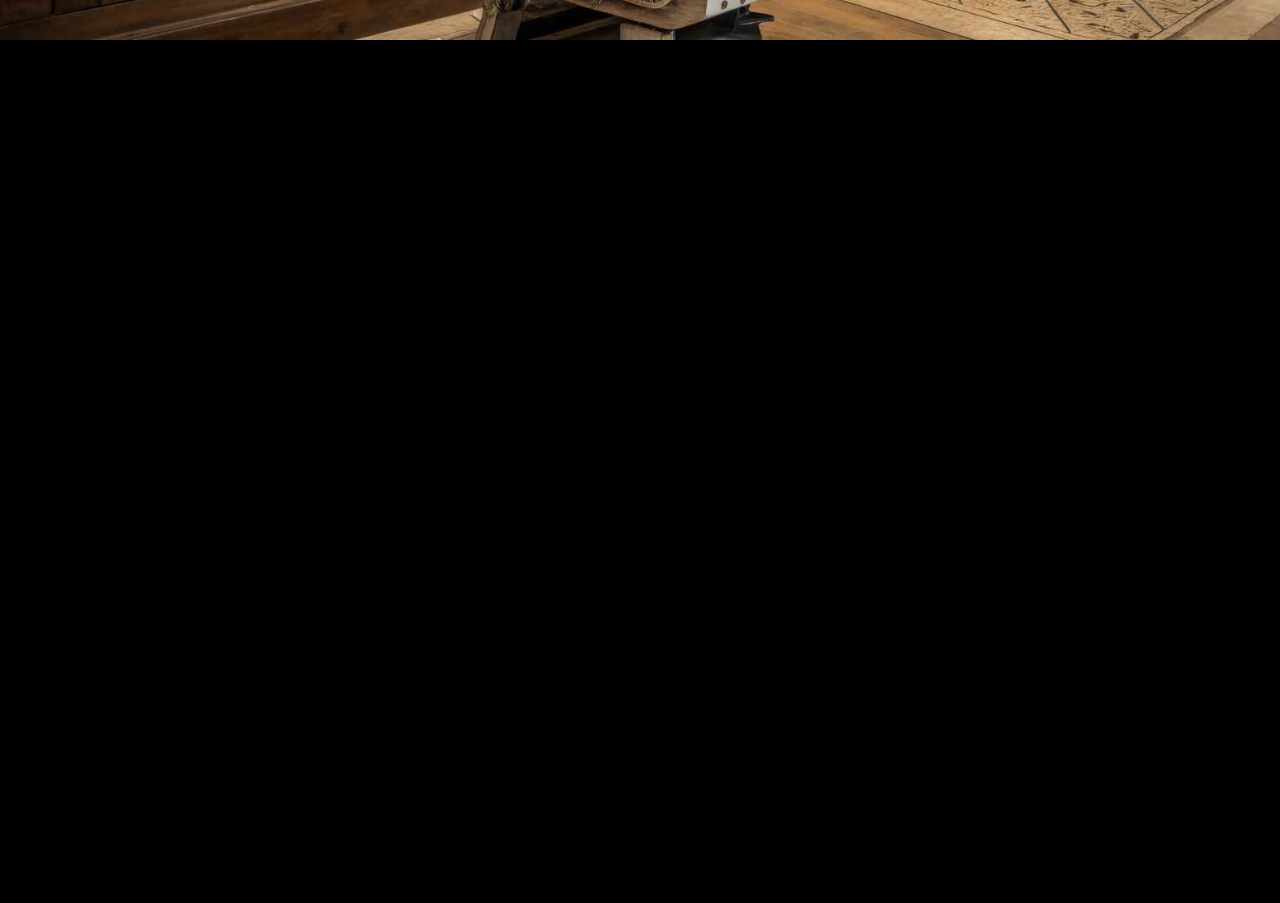
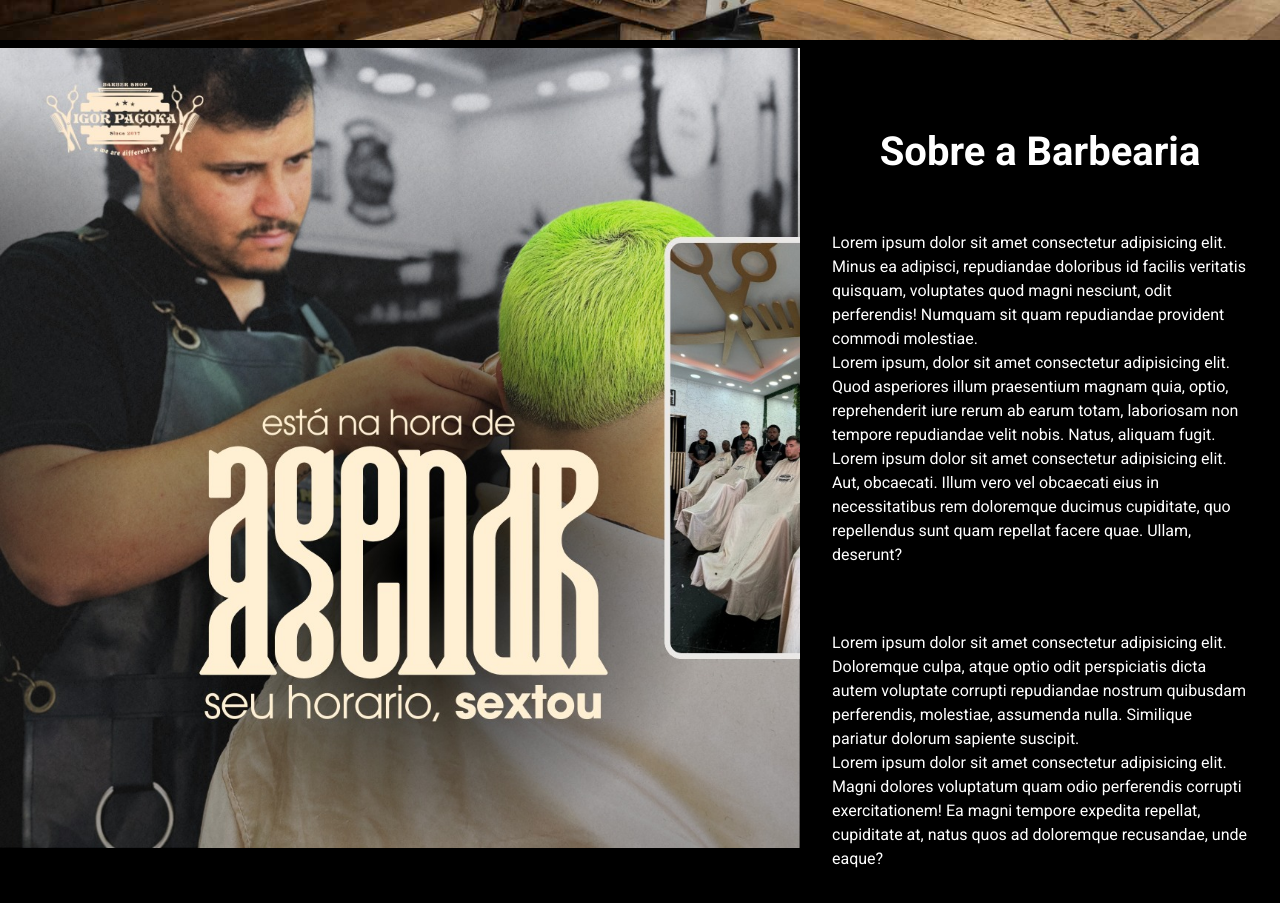
Before and after one commit to pauljr235/barber-shop, a React (Create React App) app: page / in a window 1280 px wide. Shown: the part 760-1663 px from the top of the page. Before the commit the page ends 800 px from the top, so only its background shows below. Built offline with nearby package versions, Linux system fonts and the light colour scheme.

Commit message:
Add files via upload

```diff
--- a/src/App.tsx
+++ b/src/App.tsx
@@ -1,3 +1,4 @@
+import About from './components/About'
 import Banner from './components/Banner'
 import Header from './components/Header'
 
@@ -9,6 +10,7 @@ function App() {
       <GlobalCss />
       <Header />
       <Banner />
+      <About />
     </>
   )
 }
--- /dev/null
+++ b/src/components/About/index.tsx
@@ -0,0 +1,61 @@
+import { AboutContainer, AboutText, Imagem } from './styles'
+
+import barbeiro1 from '../../assets/images/barbeiro1.jpg'
+import barbeiro2 from '../../assets/images/barbeiro2.jpg'
+import barbeiro3 from '../../assets/images/barbeiro3.jpg'
+import { useEffect, useState } from 'react'
+
+const images = [barbeiro1, barbeiro2, barbeiro3]
+
+const About = () => {
+  const [currentIndex, setCurrentIndex] = useState(0) // Índice da imagem atual
+
+  const nextImage = () => {
+    setCurrentIndex((prevIndex) => (prevIndex + 1) % images.length)
+  }
+
+  useEffect(() => {
+    const interval = setInterval(nextImage, 5000)
+    return () => clearInterval(interval)
+  }, [])
+
+  return (
+    <AboutContainer>
+      <Imagem>
+        <img src={images[currentIndex]} alt="" />
+      </Imagem>
+      <AboutText>
+        <h1>Sobre a Barbearia</h1>
+        <p>
+          Lorem ipsum dolor sit amet consectetur adipisicing elit. Minus ea
+          adipisci, repudiandae doloribus id facilis veritatis quisquam,
+          voluptates quod magni nesciunt, odit perferendis! Numquam sit quam
+          repudiandae provident commodi molestiae.
+          <br />
+          Lorem ipsum, dolor sit amet consectetur adipisicing elit. Quod
+          asperiores illum praesentium magnam quia, optio, reprehenderit iure
+          rerum ab earum totam, laboriosam non tempore repudiandae velit nobis.
+          Natus, aliquam fugit.
+          <br />
+          Lorem ipsum dolor sit amet consectetur adipisicing elit. Aut,
+          obcaecati. Illum vero vel obcaecati eius in necessitatibus rem
+          doloremque ducimus cupiditate, quo repellendus sunt quam repellat
+          facere quae. Ullam, deserunt?
+        </p>
+        <p>
+          Lorem ipsum dolor sit amet consectetur adipisicing elit. Doloremque
+          culpa, atque optio odit perspiciatis dicta autem voluptate corrupti
+          repudiandae nostrum quibusdam perferendis, molestiae, assumenda nulla.
+          Similique pariatur dolorum sapiente suscipit.
+          <br />
+          Lorem ipsum dolor sit amet consectetur adipisicing elit. Magni dolores
+          voluptatum quam odio perferendis corrupti exercitationem! Ea magni
+          tempore expedita repellat, cupiditate at, natus quos ad doloremque
+          recusandae, unde eaque?
+        </p>
+      </AboutText>
+    </AboutContainer>
+  )
+}
+
+export default About
--- /dev/null
+++ b/src/components/About/styles.ts
@@ -0,0 +1,29 @@
+import styled from 'styled-components'
+import { cores } from '../../styles'
+
+export const AboutContainer = styled.div`
+  display: flex;
+  color: ${cores.branco};
+  padding-top: 8px;
+`
+
+export const Imagem = styled.div`
+  img {
+    width: 800px;
+  }
+`
+
+export const AboutText = styled.div`
+  padding-top: 80px;
+
+  h1 {
+    font-size: 40px;
+    padding-bottom: 24px;
+    text-align: center;
+  }
+
+  p {
+    line-height: 24px;
+    padding: 32px;
+  }
+`
--- a/src/components/Header/styles.ts
+++ b/src/components/Header/styles.ts
@@ -11,8 +11,8 @@ export const Container = styled.div`
 export const LinksContainer = styled.ul`
   list-style: none;
   position: absolute;
-  top: 50px;
-  right: 0;
+  top: 70px;
+  right: 60px;
   background-color: black;
   width: 200px;
   padding: 10px;
@@ -40,7 +40,7 @@ export const LinksContainer = styled.ul`
 `
 export const HeaderButton = styled.button`
   cursor: pointer;
-  font-size: 30px;
+  font-size: 50px;
   background: transparent;
   color: ${cores.branco};
   border: none;
```
